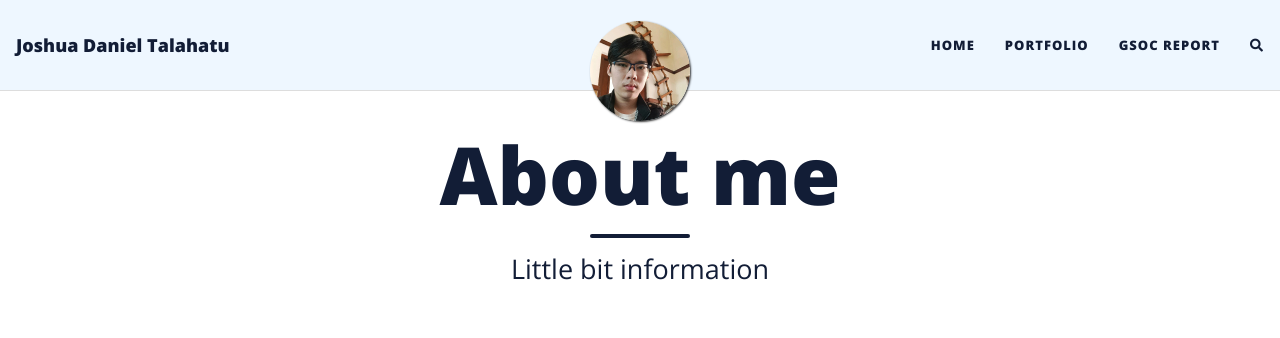
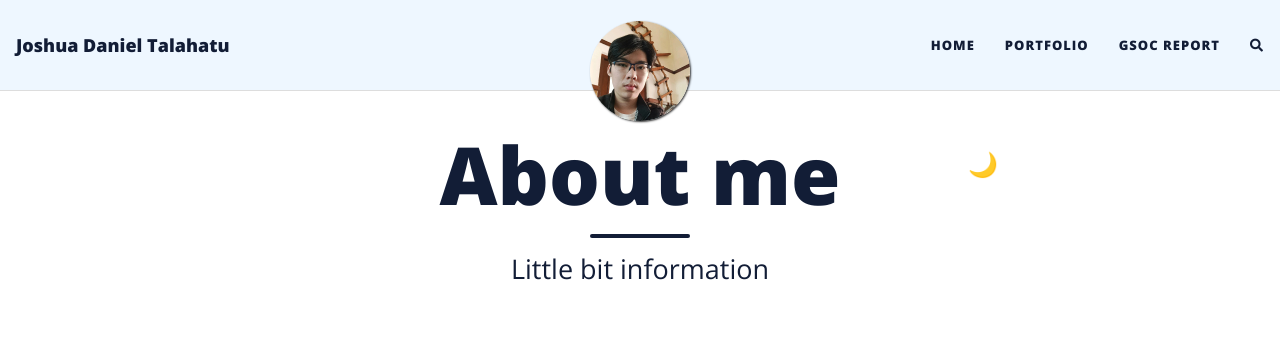
Before and after one commit to JoshuaGlaZ/joshuaglaz.github.io, a Jekyll site: the page built from aboutme.md, in a window 1280 px wide. Shown: the top 338 px of the page. Built offline with Jekyll 4.4.1, drawn with Linux system fonts in a browser that asks for light colours; nearby versions of some CDN libraries; comment, search, counter and statistics services are not loaded.

Commit message:
Fix index

```diff
--- a/_includes/header.html
+++ b/_includes/header.html
@@ -14,12 +14,6 @@
     {% endfor %}
     {% endfor %}
   ></div>
-{% endif %}
-
-{% if page.url == "/" %}
-  <style>
-    .navbar .avatar { display: none !important; }
-  </style>
 {% endif %}
 
 <header class="header-section {% if page.cover-img %}has-img{% endif %}">
@@ -55,6 +49,9 @@
             {% endif %}
           {% endif %}
         </div>
+        <button id="dark-mode-toggle" aria-label="Toggle dark mode">
++          🌙
++        </button>
       </div>
     </div>
   </div>
--- a/assets/css/glaz.css
+++ b/assets/css/glaz.css
@@ -30,3 +30,17 @@
   background-color: rgba(255,255,255,.1);
   color: #e6e6e6;
 }
+
+#dark-mode-toggle {
+  background: none;
+  border: none;
+  font-size: 1.5rem;
+  cursor: pointer;
+  position: absolute;
+  top: 1rem;
+  right: 1rem;
+  transition: transform .2s;
+}
+#dark-mode-toggle:hover {
+  transform: scale(1.2);
+}
--- a/assets/js/darkmode.js
+++ b/assets/js/darkmode.js
@@ -1,8 +1,16 @@
-document.addEventListener('DOMContentLoaded', () => {
-  const toggle = document.getElementById('dark-mode-toggle');
-  const icon = document.getElementById('dark-icon');
-  toggle.addEventListener('click', () => {
-    document.body.classList.toggle('dark-mode');
-    icon.textContent = document.body.classList.contains('dark-mode') ? '☀️' : '🌙';
+(function() {
+  const btn = document.getElementById('dark-mode-toggle');
+  const storeKey = 'jekyll-dark-mode';
+
+  // Apply saved preference on load
+  const darkModeOn = localStorage.getItem(storeKey) === 'on';
+  document.body.classList.toggle('dark-mode', darkModeOn);
+  btn.textContent = darkModeOn ? '☀️' : '🌙';
+
+  // Click handler
+  btn.addEventListener('click', () => {
+    const isDark = document.body.classList.toggle('dark-mode');
+    localStorage.setItem(storeKey, isDark ? 'on' : 'off');
+    btn.textContent = isDark ? '☀️' : '🌙';
   });
-});
+})();
```
